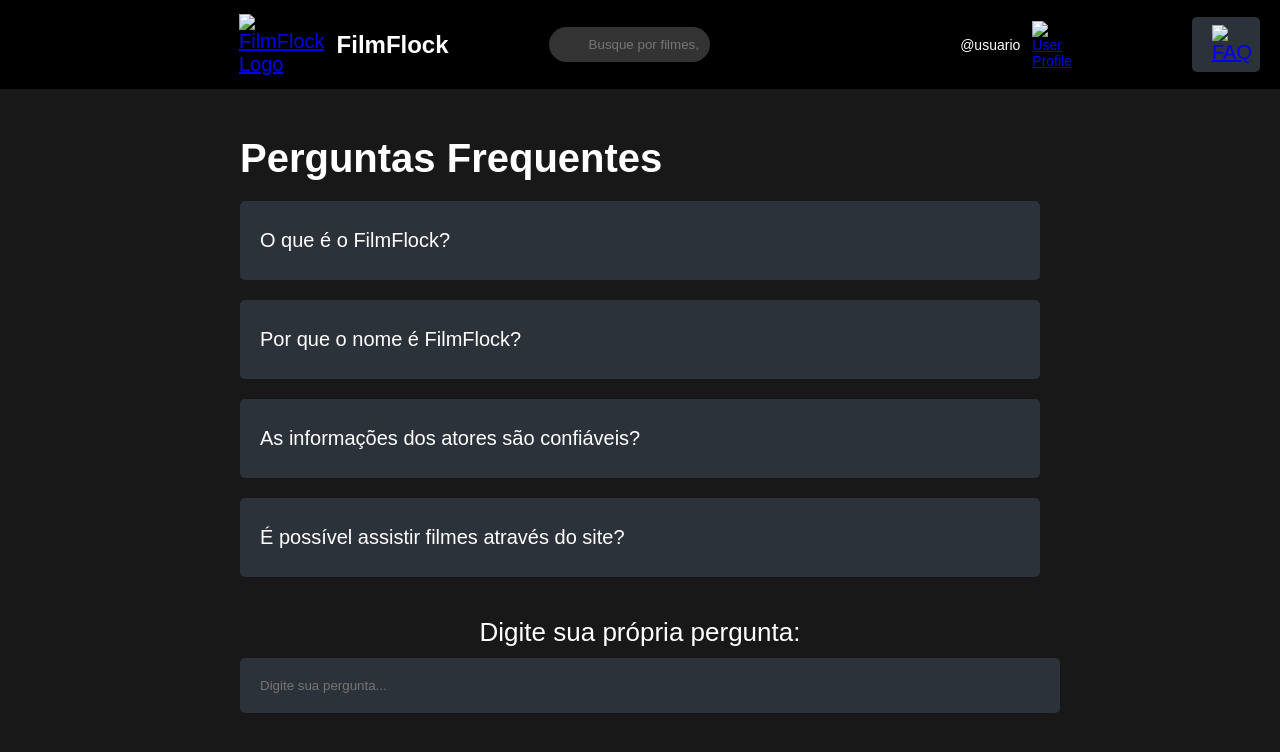
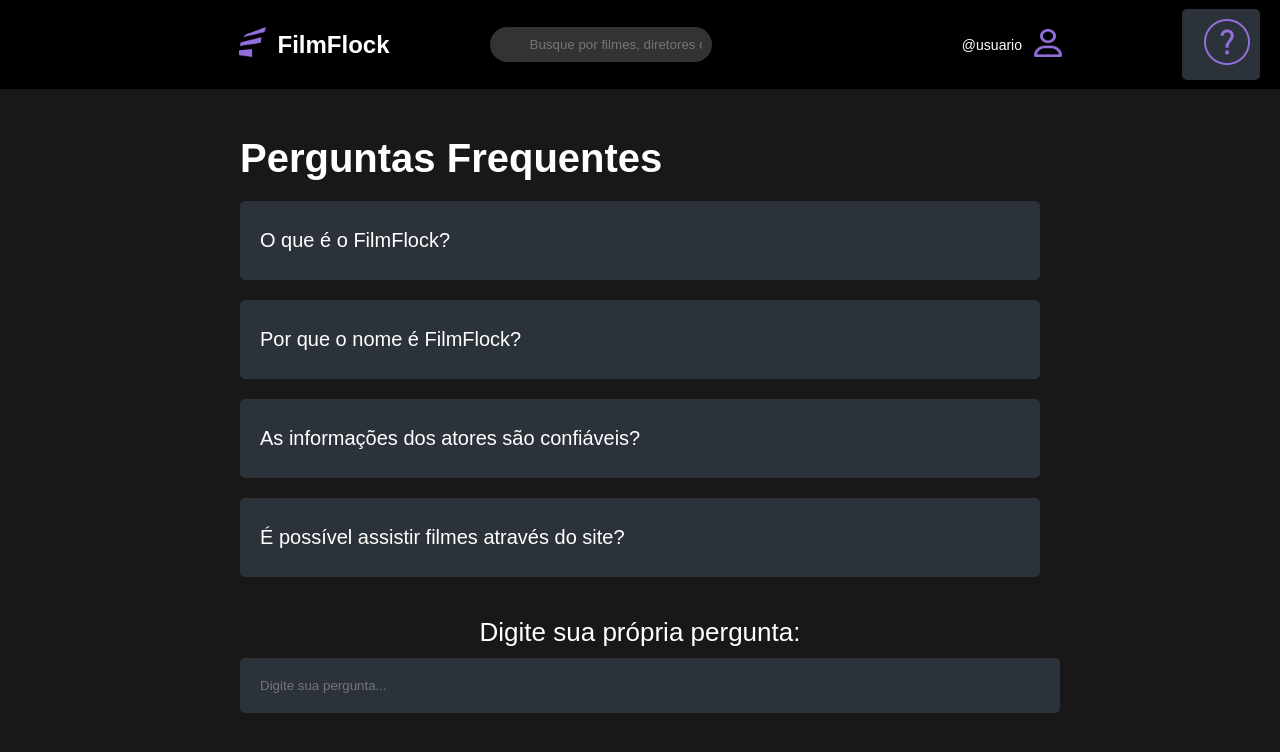
Before and after one commit to cadumeloo/Trabaho-Interdisciplinar-Front-End, a website: page assets/pages/faq.html in a window 1280 px wide. Drawn offline with Linux system fonts and the light colour scheme.

Commit message:
corrigindo caminhos

```diff
--- a/assets/pages/faq.html
+++ b/assets/pages/faq.html
@@ -11,7 +11,7 @@
         <header>
             <div class="logo">
                 <a href="../../index.html">
-                <img src="assets/images/logo.png" alt="FilmFlock Logo">
+                <img src="../images/logo.png" alt="FilmFlock Logo">
                 </a>
                 <h1>FilmFlock</h1>
             </div>
@@ -20,13 +20,13 @@
             </div>
             <div class="usuario">
                     <p>@usuario</p>
-                <a href="assets/pages/perfilusuario.html">
-                    <img src="assets/images/foto_usuario.png" alt="User Profile">
+                <a href="../pages/perfilusuario.html">
+                    <img src="../images/foto_usuario.png" alt="User Profile">
                 </a>
             </div>
-            <a href="assets/pages/faq.html">
+            <a href="../pages/faq.html">
             <div class="faq">
-                <img src="assets/images/faq.png" alt="FAQ">
+                <img src="../images/faq.png" alt="FAQ">
             </a>
             </div>
         </header>
```
